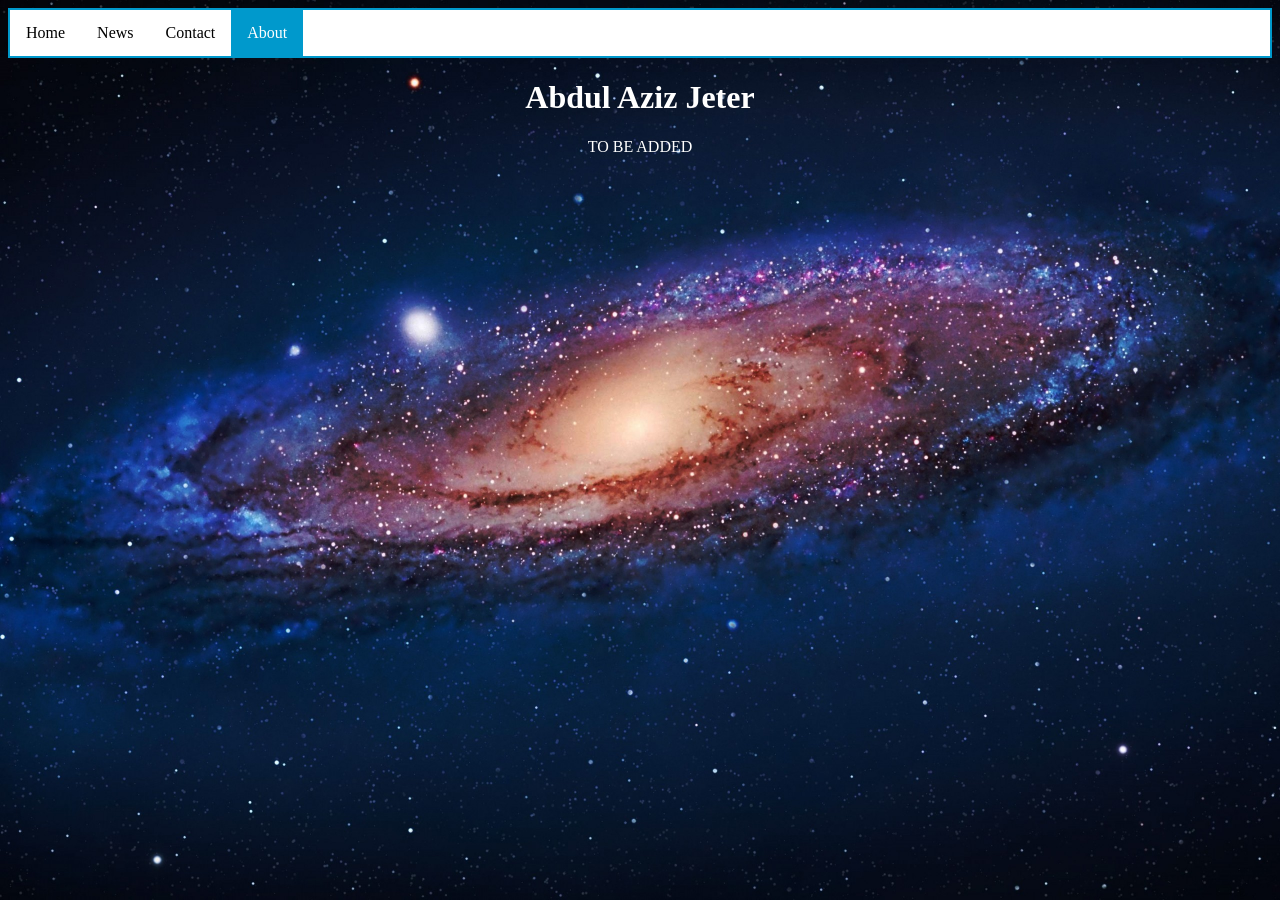
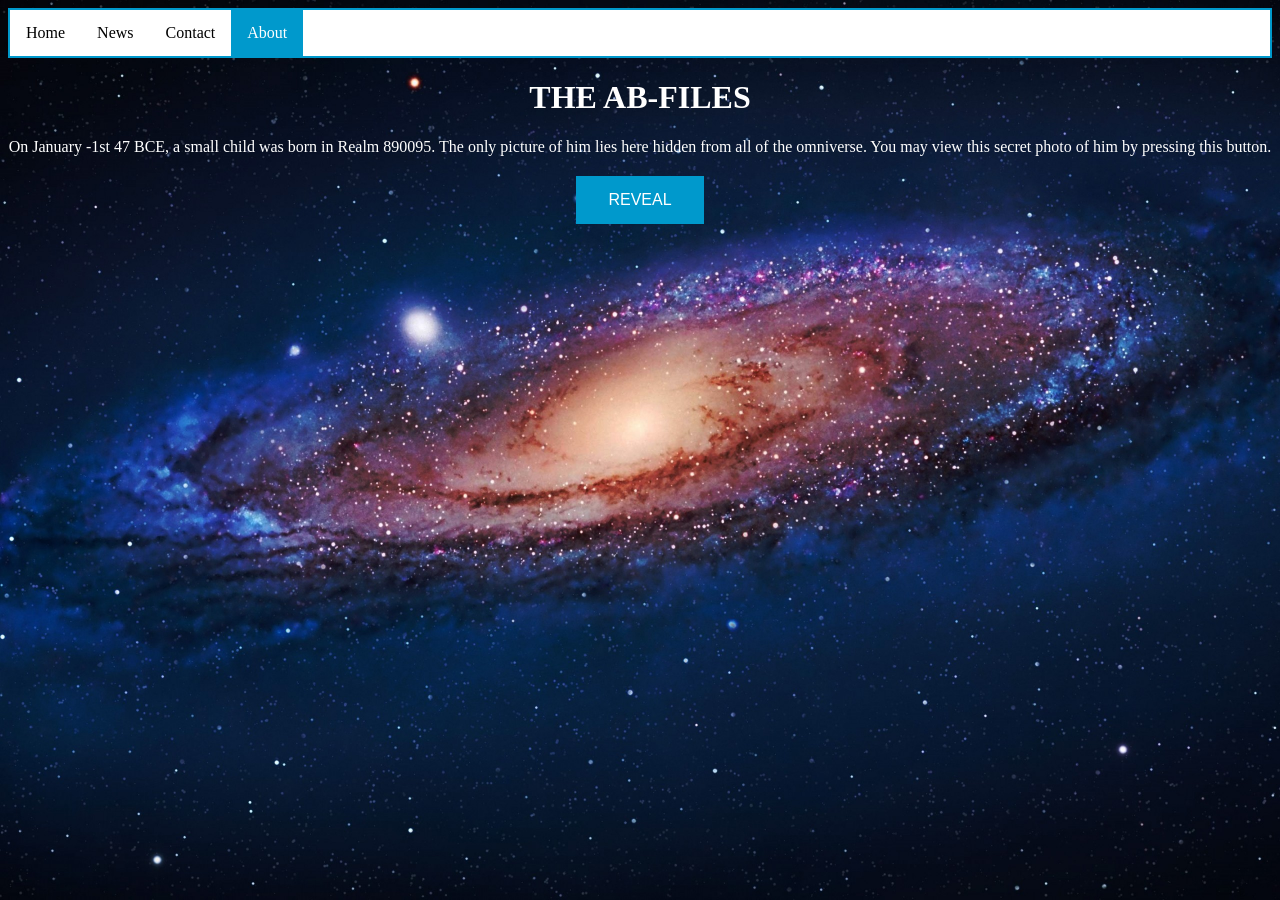
Before and after one commit to abdul-j/abdul-j.github.i, a Jekyll site: the page built from about.html, in a window 1280 px wide. Built offline with Jekyll 4.4.1, drawn with Linux system fonts in a browser that asks for light colours.

Commit message:
Update about.html

```diff
--- a/about.html
+++ b/about.html
@@ -11,15 +11,24 @@ title: About Abdul
 
 <div>
 
-<span itemscope itemtype="http://schema.org/Person" itemscope="" itemtype="http://schema.org/Person">
+    <h1>THE AB-FILES</h1>
 
-<h1><b itemprop="givenName">Abdul Aziz</b> <b itemprop="familyName">Jeter</b></h1>
+    <p>
 
-    <p>TO BE ADDED</p>
+    On January -1st 47 BCE, a small child was born in Realm 890095.
+    The only picture of him lies here hidden from all of the omniverse.
+    You may view this secret photo of him by pressing this button.
 
-</span>
 
-</div>
+    </p>
+
+   <a href="javascript:;" onClick="document.getElementById('hideaway').style.display='block';" >
+   <button class="button button2">REVEAL</button>
+   </a>
+
+   <div id="hideaway" style="display:none;">Here's the hidden content</div>
+
+   </div>
 
 <style>
   h1 {
@@ -29,4 +38,27 @@ title: About Abdul
   .bio {
   font-style: italic
   }
+
+  body {
+  font-family: "Times New Roman", Times, serif;
+  }
+    .button {
+    background-color: rgb(0, 153, 204);
+    border: none;
+    color: white;
+    padding: 15px 32px;
+    text-align: center;
+    text-decoration: none;
+    display: inline-block;
+    font-size: 16px;
+    margin: 4px 2px;
+    cursor: pointer;
+    -webkit-transition-duration: 0.4s; /* Safari */
+    transition-duration: 0.4s;
+}
+
+
+.button2:hover {
+    box-shadow: 0 12px 16px 0 rgba(0,0,0,0.24),0 17px 50px 0 rgba(0,0,0,0.19);
+}
 </style>
```
